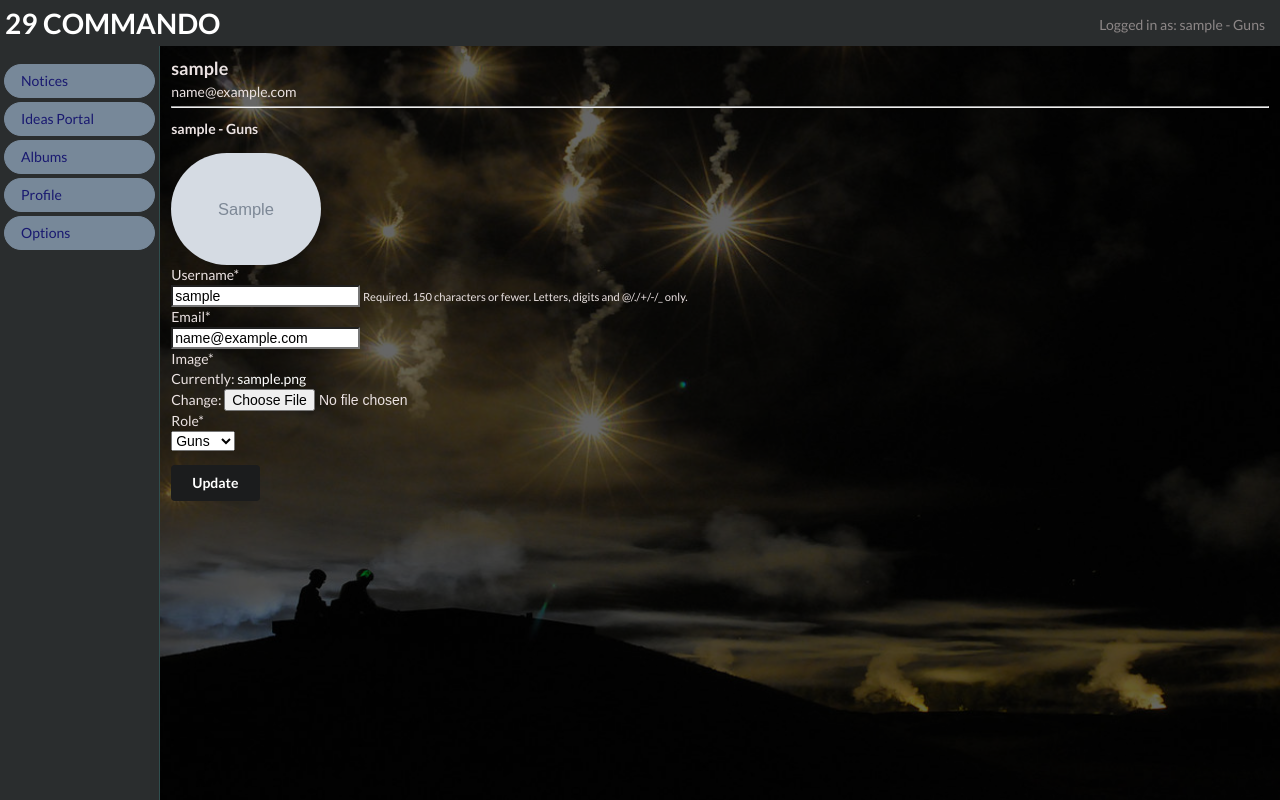
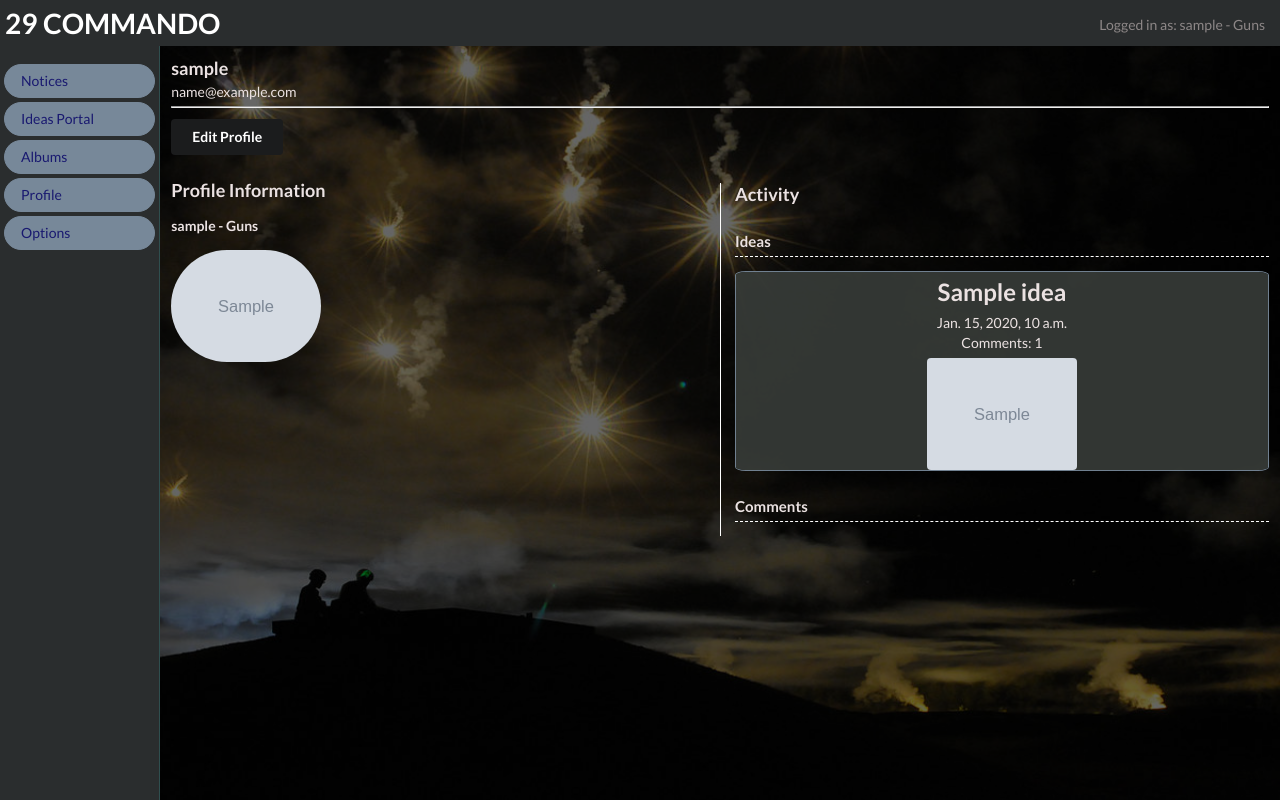
Before and after one commit to Ivystrode/commando_media, a Django app: a page that uses users/templates/users/profile.html in a window 1280 px wide. Run offline with Django 3.2, Linux system fonts and the light colour scheme; a user stored in the database is signed in; tables that the repository leaves empty hold one stand-in row (values such as "Sample post"); grey boxes marked "Sample" are stand-in pictures; some libraries are stand-ins or nearby versions.

Commit message:
add activity feed to profile and invalid profile change warning LT

```diff
--- a/static/css/base.css
+++ b/static/css/base.css
@@ -285,6 +285,7 @@ body {
 
 .profile-link {
     color: inherit;
+    cursor: pointer;
 }
 .profile-link:visited {
     color: inherit;
--- /dev/null
+++ b/static/css/profile.css
@@ -0,0 +1,97 @@
+/* LEFT COLUMN */
+
+.user-form {
+    display: none;
+}
+
+#editbutton {
+    margin-bottom: 1rem;
+}
+
+.profile-info {
+    padding-top: 10px;
+    margin-top: 10px;
+    /* height: 100%; */
+}
+
+/* RIGHT COLUMN */
+
+div.activity-info {
+    margin-top: 2rem;
+    margin-bottom: 2rem;
+    border-left: 1px solid white;
+}
+div.activity-info h3 {
+    margin-top: -1rem;
+}
+
+div.activity-info h4 {
+    padding-bottom: 5px;
+    border-bottom: 1px dashed white;
+}
+
+/* COMMENTS */
+
+.comment-container:hover {
+    cursor: pointer;
+}
+
+.parent-comment {
+    margin-top: 10px;
+    background: rgba(59, 64, 61, 0.85);
+    padding: 5px;
+    border-radius: 4%;
+}
+.comment-author {
+    margin-top: 5px;
+    margin-left: 5px;
+    margin-right: 5px;
+    margin-bottom: 1px;
+    border-bottom: 1px dashed white;
+    padding-bottom: 2px;
+}
+.comment-body {
+    margin: 5px;
+    margin-top: -10px;
+}
+
+/* =====IDEAS===== */
+.idea-item-container {
+    text-align: center;
+    margin-top: 10px;
+    background-color: rgba(59, 64, 61, 0.85);
+    border: 1px solid slategray;
+    border-radius: 2%;
+    /* opacity: 65%; */
+    padding: 5px;
+    width: 100%;
+    height: 200px;
+    /* white-space: nowrap; */
+    overflow-y: scroll;
+    text-overflow: clip;
+    scrollbar-width: None;
+    -ms-overflow-style: none;  /* Internet Explorer 10+ */
+}
+
+.idea-item-container::-webkit-scrollbar {
+    width: 0px;
+    background: transparent; /* make scrollbar transparent */
+}
+::-webkit-scrollbar-thumb {
+    background: #FF0000;
+}
+.idea-author {
+    margin-top: -5px;
+    margin-bottom: 5px;
+}
+.idea-title {
+    margin-bottom: 10px;
+}
+.idea-item-container:hover {
+    cursor: pointer;
+}
+.idea-image {
+    margin-bottom: 10px;
+    max-width: 90%;
+    height: 10%;
+}
--- /dev/null
+++ b/static/scripts/js/profile.js
@@ -0,0 +1,23 @@
+var updateForm = document.querySelector(".user-form")
+var editbutton = document.querySelector("#editbutton")
+
+function hideUpdateForm() {
+    console.log("function")
+    console.log(updateForm.style.display)
+    if (updateForm.style.display == 'none') {
+        updateForm.style.display = 'block'
+        editbutton.textContent = 'Cancel'
+    } else {
+        updateForm.style.display = 'none'
+        editbutton.textContent = 'Edit Profile'
+    }
+}
+
+function goToIdea(id) {
+    window.location.href = "/ideas/" + id
+}
+function goToComment(location, id) {
+    window.location.href = location + id
+}
+
+console.log("profile js loaded")
--- a/users/templates/users/profile.html
+++ b/users/templates/users/profile.html
@@ -3,7 +3,7 @@
 {% load crispy_forms_tags %}
 <head>
 {% block css %}
-<link rel="stylesheet" href="{% static '' %}">
+<link rel="stylesheet" href="{% static 'css/profile.css' %}">
 {% endblock %}
 
 {% block title %}Profile - {{user.username}}{% endblock %}
@@ -14,8 +14,15 @@
 
     <body>
         <div class="page-body">
+            {% if request.user.username == user.username %}
+            <button id="editbutton" class="ui secondary button" onclick="hideUpdateForm()">Edit Profile</button>
+            {% endif %}
 
+            <div class = "ui stackable two column grid">
 
+                <div class="column profile-info">
+
+                    <h3>Profile Information</h3>
 
                     <div class="profilepic">
                         <p><strong>{{user.username}} - {{user.profile.role}}</strong></p>
@@ -33,6 +40,102 @@
                         </form>
                     </div>
 
+                </div>
+
+                <div class="column activity-info">
+
+                    <h3>Activity</h3>
+
+                    <h4>Ideas</h4>
+
+                    {% for idea in ideas %}
+                    {% if idea.created_by.username == user.username %}
+                    <div class="idea-item-container rounded profile-link" onclick="goToIdea('{{idea.id}}')">
+
+                        <div class="idea-title profile-link">
+                            <h2>{{idea.title}}</h2>
+                        </div>
+                        <div class="idea-author">
+                            <p>{{idea.time}}<br>Comments: {{idea.ideacomments.all|length}}</p>
+                        </div>
+
+                        <div class="idea-image ui small rounded image">
+                            {% if idea.image %}
+                            <img src="{{idea.image.url}}">
+                            {% else %}
+                            <img src="https://joburg.org.za/Campaigns/PublishingImages/idea.png">
+                            {% endif %}
+                        </div>
+
+                        <div class="idea-body profile-link" >
+                            {{idea.body|linebreaks}}
+                        </div>
+
+                    </div>
+                    {% endif %}
+                    {% endfor %}
+
+                    <h4>Comments</h4>
+
+                    {% for comment in ideacomments %}
+                    {% if comment.author == user.username %}
+                    <div class="comment-container profile-link" onclick="goToComment('/ideas/', '{{comment.parent.id}}')">
+
+                        <div class="parent-comment rounded">
+                            <div class="comment-author">
+                                <p>Commented on <strong><a class="profile-link" href="/ideas/{{comment.parent.id}}">{{comment.parent.title}}</a></strong> at {{comment.time}}</p>
+                            </div>
+
+                            <div class="comment-body">
+                                <p>{{comment.body | linebreaks}}</p>
+                            </div>
+                        </div>
+
+                    </div>
+                    {% endif %}
+                    {% endfor %}
+
+                    {% for comment in albumcomments %}
+                    {% if comment.author == user.username %}
+                    <div class="comment-container profile-link" onclick="goToComment('/albums/{{comment.parent.album.slug}}/', '{{comment.parent.id}}')">
+
+                    <div class="parent-comment rounded">
+                        <div class="comment-author">
+                            <p>Commented on <strong><a class="profile-link" href="/albums/{{comment.parent.album.slug}}/{{comment.parent.id}}">{{comment.parent.caption}}</a></strong> at {{comment.time}}</p>
+                        </div>
+                        <div class="comment-body">
+                            <p>{{comment.body | linebreaks}}</p>
+                        </div>
+                    </div>
+
+                </div>
+                    {% endif %}
+                    {% endfor %}
+
+                    {% for comment in noticecomments %}
+                    {% if comment.author == user.username %}
+                    <div class="comment-container profile-link" onclick="goToComment('/notices/', '{{comment.parent.id}}')">
+
+                    <div class="parent-comment rounded">
+                        <div class="comment-author">
+                            <p>Commented on <strong><a class="profile-link" href="/notices/{{comment.parent.id}}">{{comment.parent.title}}</a></strong> at {{comment.time}}</p>
+                        </div>
+                        <div class="comment-body">
+                            <p>{{comment.body | linebreaks}}</p>
+                        </div>
+                    </div>
+
+                </div>
+                    {% endif %}
+                    {% endfor %}
+
+                </div>
+
+            </div>
+
+
+
+
 
 
         </div>
@@ -41,4 +144,4 @@
 
 
 {% endblock %}
-{% block script %}<script src="{% static '' %}"></script>{% endblock %}
+{% block script %}<script src="{% static 'scripts/js/profile.js' %}"></script>{% endblock %}
--- a/users/views.py
+++ b/users/views.py
@@ -3,6 +3,9 @@ from django.contrib import messages
 from django.contrib.auth.models import User
 from django.contrib.auth.decorators import login_required
 from .forms import UserRegisterForm, ProfileForm, UserUpdateForm, ProfileUpdateForm
+from albums.models import Album, AlbumPhoto, Comment
+from ideas.models import Idea, IdeaComment
+from main.models import Notice, NoticeComment
 
 # Create your views here.
 def register(request):
@@ -34,25 +37,39 @@ def profile(request, username):
     except:
         raise Http404
 
+    ideas = Idea.objects.all()
+    albums = Album.objects.all()
+    photos = AlbumPhoto.objects.all()
+
+    ideacomments = IdeaComment.objects.all()
+    albumcomments = Comment.objects.all()
+    noticecomments = NoticeComment.objects.all()
+
     # editable = False
 
     if request.user.is_authenticated and request.user.username == user.username:
         editable = True
     else:
         editable = False
-
+    print("user authentication status:")
     print(request.user.is_authenticated)
+    print("logged in user same as this user's profile:")
     print(request.user.username == user.username)
 
     if editable:
         if request.method == "POST":
             u_form = UserUpdateForm(request.POST, instance=request.user)
             p_form = ProfileUpdateForm(request.POST, request.FILES, instance=request.user.profile)
+
             if u_form.is_valid() and p_form.is_valid():
                 u_form.save()
                 p_form.save()
                 messages.success(request, 'Information updated')
-                return redirect(f'/profile/{username}')
+                return redirect(f'/profile/{request.user.username}')
+            else:
+                messages.success(request, f'Invalid request - check the username does not already exist or that you are not trying to change to an unauthorised role')
+                return redirect(f'/profile/{user.username}')
+
         else:
             u_form = UserUpdateForm(instance=request.user)
             p_form = ProfileUpdateForm(instance=request.user.profile)
@@ -61,14 +78,29 @@ def profile(request, username):
         context = {
             'u_form':u_form,
             'p_form':p_form,
-            'user':request.user
+            'user':request.user,
+            'ideas':ideas,
+            'albums':albums,
+            'photos':photos,
+            'ideacomments':ideacomments,
+            'albumcomments':albumcomments,
+            'noticecomments':noticecomments
         }
     else:
         context = {
-            'user':user
+            'user':user,
+            'ideas':ideas,
+            'albums':albums,
+            'photos':photos,
+            'ideacomments':ideacomments,
+            'albumcomments':albumcomments,
+            'noticecomments':noticecomments
         }
+    print("logged in user:")
     print(request.user.username)
+    print("profile of:")
     print(user)
+    print("editable:")
     print(editable)
 
     return render(request, 'users/profile.html', context)
```
Also changed, not shown: readme.md. Lines whose indentation alone changed are shown as unchanged.
